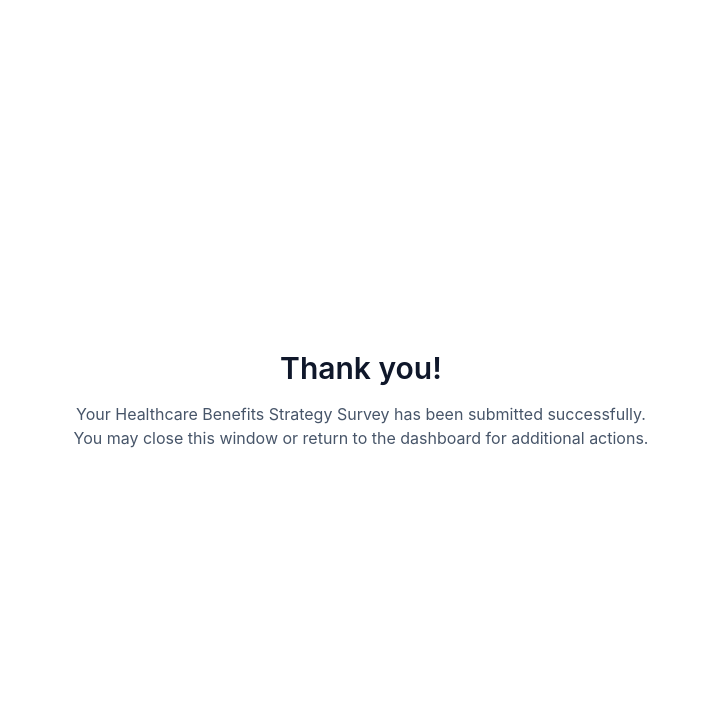
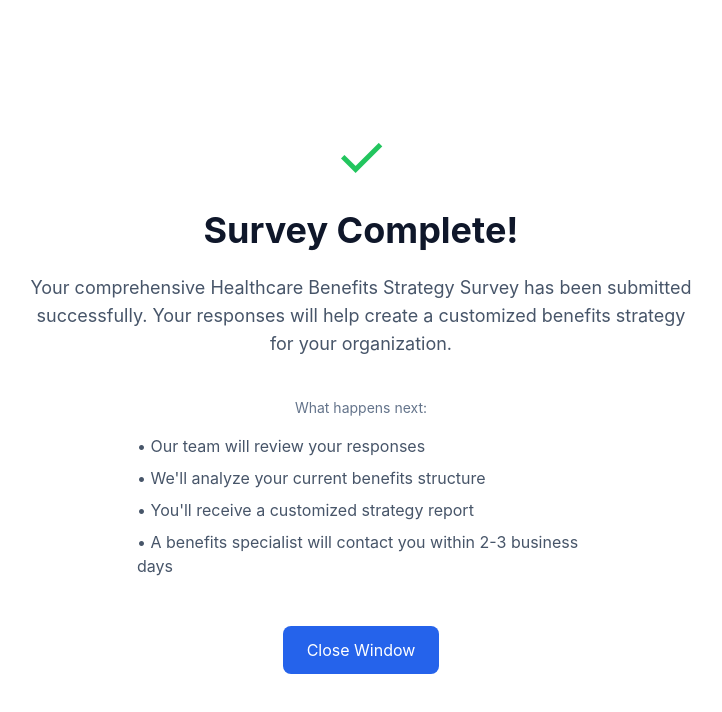
Before and after one commit to becastil/survey-web-app, a Next.js app: page /survey/complete in a window 1280 px wide. Shown: the top 712 px of the page, without its empty margins (279-1001 px from the left). Built offline with nearby package versions, Linux system fonts and the light colour scheme.

Commit message:
Switch to comprehensive healthcare benefits survey with full question set

```diff
--- a/app/survey/complete/page.tsx
+++ b/app/survey/complete/page.tsx
@@ -1,11 +1,32 @@
 export default function SurveyCompletePage() {
   return (
     <main className="flex min-h-screen flex-col items-center justify-center bg-white px-6 py-12 text-center">
-      <div className="max-w-xl space-y-4">
-        <h1 className="text-3xl font-semibold text-slate-900">Thank you!</h1>
-        <p className="text-slate-600">
-          Your Healthcare Benefits Strategy Survey has been submitted successfully. You may close this window or return to the dashboard for additional actions.
+      <div className="max-w-2xl space-y-6">
+        <div className="text-6xl text-green-500 mb-6">✓</div>
+        <h1 className="text-4xl font-bold text-slate-900">Survey Complete!</h1>
+        <p className="text-lg text-slate-600">
+          Your comprehensive Healthcare Benefits Strategy Survey has been submitted successfully.
+          Your responses will help create a customized benefits strategy for your organization.
         </p>
+        <div className="pt-4 space-y-4">
+          <p className="text-sm text-slate-500">
+            What happens next:
+          </p>
+          <ul className="text-left text-slate-600 space-y-2 max-w-md mx-auto">
+            <li>• Our team will review your responses</li>
+            <li>• We'll analyze your current benefits structure</li>
+            <li>• You'll receive a customized strategy report</li>
+            <li>• A benefits specialist will contact you within 2-3 business days</li>
+          </ul>
+        </div>
+        <div className="pt-6">
+          <button
+            onClick={() => window.close()}
+            className="bg-blue-600 text-white px-6 py-3 rounded-lg hover:bg-blue-700 transition-colors"
+          >
+            Close Window
+          </button>
+        </div>
       </div>
     </main>
   );
--- a/app/survey/page.tsx
+++ b/app/survey/page.tsx
@@ -1,7 +1,7 @@
 'use client';
 
-import MinimalSurvey from "../../components/MinimalSurvey";
+import HealthcareSurvey from "../../components/HealthcareSurvey";
 
 export default function SurveyPage() {
-  return <MinimalSurvey />;
+  return <HealthcareSurvey />;
 }
--- /dev/null
+++ b/app/survey/summary/page.tsx
@@ -0,0 +1,125 @@
+'use client';
+
+import { useEffect, useState } from 'react';
+
+interface SurveyResponse {
+  [key: string]: any;
+}
+
+export default function SurveySummaryPage() {
+  const [responses, setResponses] = useState<SurveyResponse | null>(null);
+
+  useEffect(() => {
+    // Get responses from localStorage (where SurveyJS typically stores them)
+    const storedData = localStorage.getItem('survey-responses');
+    if (storedData) {
+      try {
+        setResponses(JSON.parse(storedData));
+      } catch (error) {
+        console.error('Error parsing survey responses:', error);
+      }
+    }
+  }, []);
+
+  if (!responses) {
+    return (
+      <main className="min-h-screen bg-gray-50 py-12 px-4">
+        <div className="max-w-4xl mx-auto text-center">
+          <h1 className="text-3xl font-bold text-gray-900 mb-4">Survey Summary</h1>
+          <p className="text-gray-600">No survey responses found. Please complete the survey first.</p>
+        </div>
+      </main>
+    );
+  }
+
+  const formatValue = (value: any): string => {
+    if (Array.isArray(value)) {
+      return value.join(', ');
+    }
+    if (typeof value === 'object' && value !== null) {
+      return JSON.stringify(value, null, 2);
+    }
+    if (typeof value === 'boolean') {
+      return value ? 'Yes' : 'No';
+    }
+    return String(value || 'Not provided');
+  };
+
+  const formatKey = (key: string): string => {
+    return key
+      .replace(/_/g, ' ')
+      .replace(/([A-Z])/g, ' $1')
+      .split(' ')
+      .map(word => word.charAt(0).toUpperCase() + word.slice(1).toLowerCase())
+      .join(' ');
+  };
+
+  return (
+    <main className="min-h-screen bg-gray-50 py-12 px-4">
+      <div className="max-w-4xl mx-auto">
+        <div className="bg-white rounded-lg shadow-lg p-8">
+          <div className="border-b pb-6 mb-8">
+            <h1 className="text-3xl font-bold text-gray-900">Healthcare Benefits Survey Summary</h1>
+            <p className="text-gray-600 mt-2">Review of your submitted responses</p>
+          </div>
+
+          <div className="space-y-8">
+            {Object.entries(responses).map(([section, data]) => {
+              if (typeof data === 'object' && data !== null && !Array.isArray(data)) {
+                return (
+                  <div key={section} className="border-l-4 border-blue-500 pl-6">
+                    <h2 className="text-xl font-semibold text-gray-900 mb-4">
+                      {formatKey(section)}
+                    </h2>
+                    <div className="grid gap-4">
+                      {Object.entries(data).map(([key, value]) => (
+                        <div key={key} className="flex flex-col sm:flex-row sm:items-start gap-2">
+                          <dt className="font-medium text-gray-700 sm:w-1/3">
+                            {formatKey(key)}:
+                          </dt>
+                          <dd className="text-gray-900 sm:w-2/3">
+                            <pre className="whitespace-pre-wrap font-sans text-sm">
+                              {formatValue(value)}
+                            </pre>
+                          </dd>
+                        </div>
+                      ))}
+                    </div>
+                  </div>
+                );
+              } else {
+                return (
+                  <div key={section} className="flex flex-col sm:flex-row sm:items-start gap-2">
+                    <dt className="font-medium text-gray-700 sm:w-1/3">
+                      {formatKey(section)}:
+                    </dt>
+                    <dd className="text-gray-900 sm:w-2/3">
+                      <pre className="whitespace-pre-wrap font-sans text-sm">
+                        {formatValue(data)}
+                      </pre>
+                    </dd>
+                  </div>
+                );
+              }
+            })}
+          </div>
+
+          <div className="mt-12 pt-8 border-t flex justify-center space-x-4">
+            <button
+              onClick={() => window.print()}
+              className="bg-blue-600 text-white px-6 py-3 rounded-lg hover:bg-blue-700 transition-colors"
+            >
+              Print Summary
+            </button>
+            <button
+              onClick={() => history.back()}
+              className="bg-gray-600 text-white px-6 py-3 rounded-lg hover:bg-gray-700 transition-colors"
+            >
+              Go Back
+            </button>
+          </div>
+        </div>
+      </div>
+    </main>
+  );
+}
```
